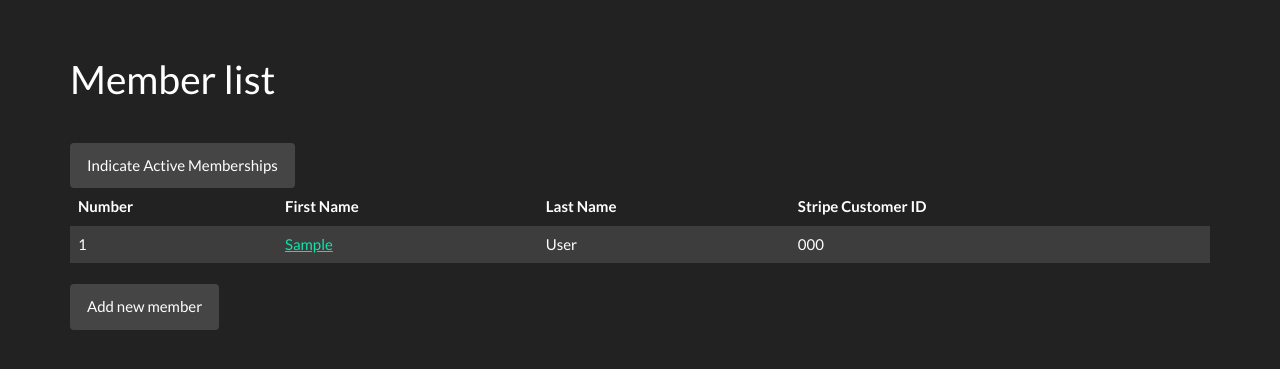
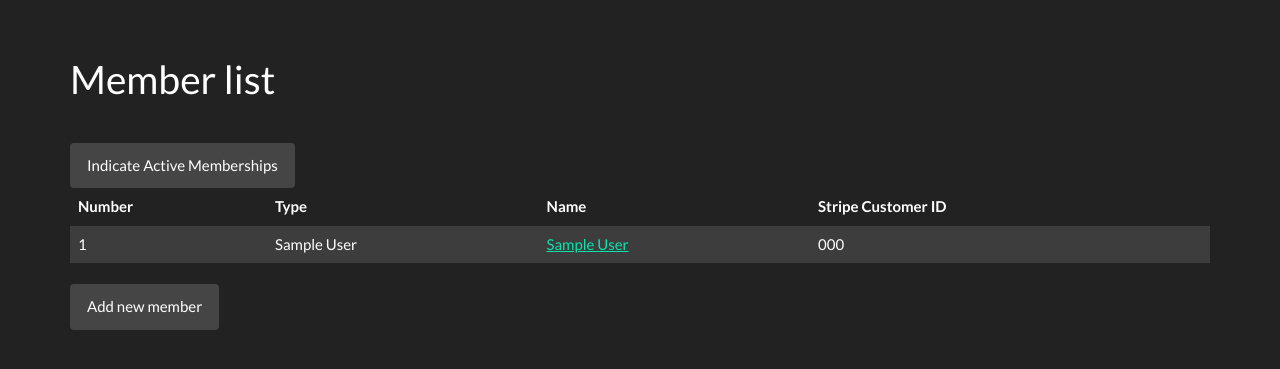
Before and after one commit to C-o-r-E/msys, a Django app: template msys/members/templates/members/members.html in a window 1280 px wide. Shown: the part 188-557 px from the top of the page. Run offline with Django 3.2, Linux system fonts and the light colour scheme; tables that the repository leaves empty hold one stand-in row (values such as "Sample post"); the template is opened without the code that fills it: values that come from a table or form of the project are taken from there, most other values are stand-ins (such as "Sample title", 1, 10 or a date in 2020); some libraries are stand-ins or nearby versions.

Commit message:
tweak members view

```diff
--- a/msys/members/templates/members/members.html
+++ b/msys/members/templates/members/members.html
@@ -14,8 +14,8 @@
   <thead>
     <tr>
       <th>Number</th>
-      <th>First Name</th>
-      <th>Last Name</th>
+      <th>Type</th>
+      <th>Name</th>
       <th>Stripe Customer ID</th>
       {% if show_active %}
       <th>Active</th>
@@ -26,8 +26,8 @@
     {% for mem in member_list %}
     <tr>
       <td>{{mem.number}}</td>
-      <td><a href="{% url 'memberDetails' mem.pk %}">{{mem.first_name}}</a></td>
-      <td>{{mem.last_name}}</td>
+      <td>{{mem.type}}</td>
+      <td><a href="{% url 'memberDetails' mem.pk %}">{{mem.first_name}} {{mem.last_name}}</a></td>
       <td>{{mem.stripe_customer_code}}</td>
       {% if show_active %}
       <td>{% if mem.has_active_membership %} &#x2713; {% endif %}</td>
```
